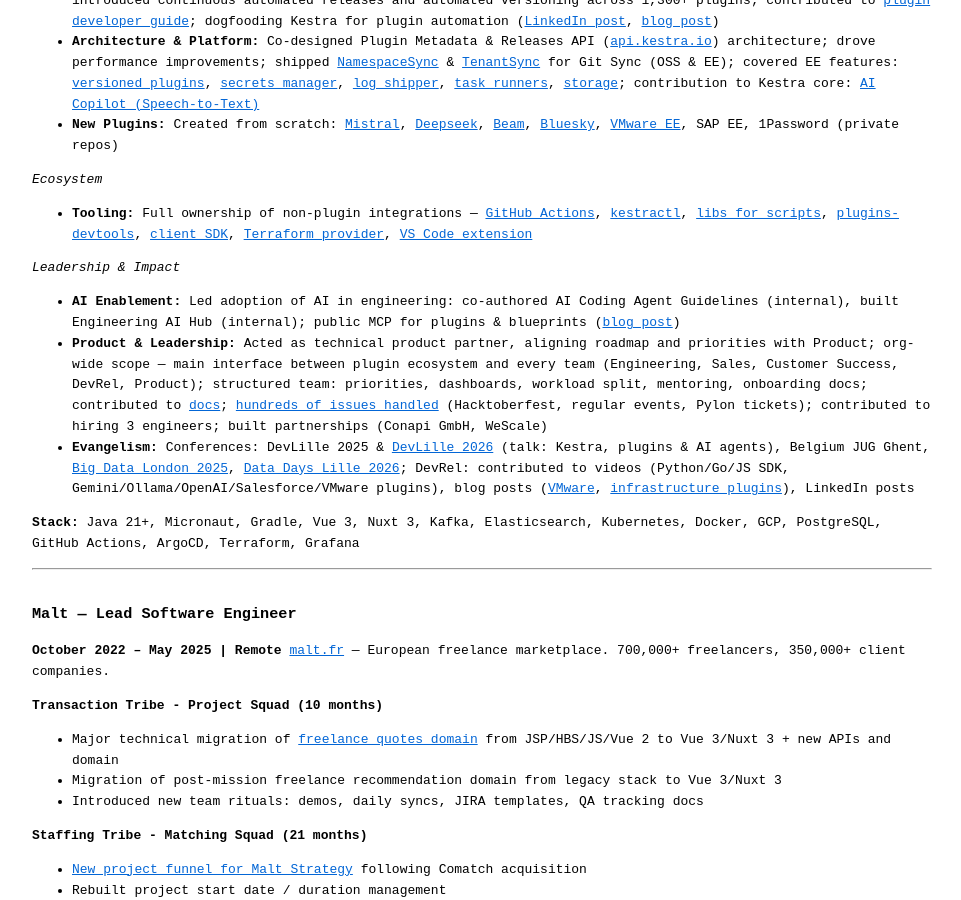
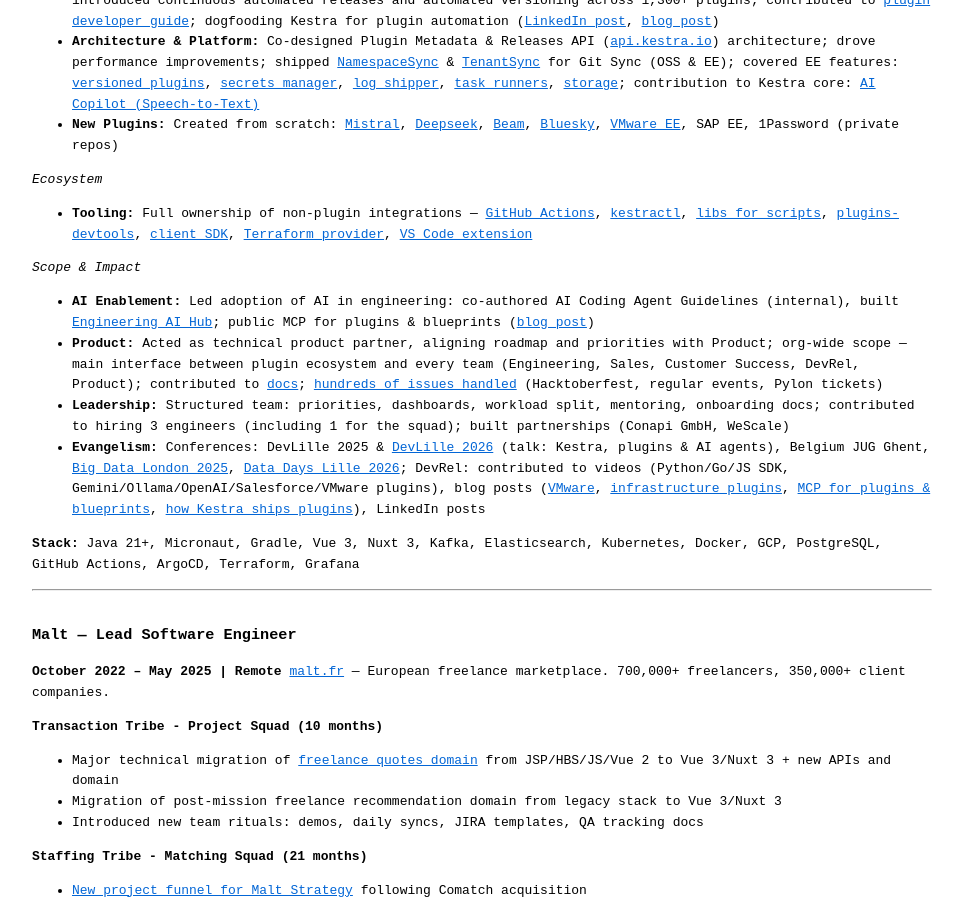
Before and after one commit to fdelbrayelle/fdelbrayelle.github.io, a Jekyll site: the page built from cv.md, in a window 1280 px wide and 900 px high, scrolled down 1333 px. Shown: the whole window, without its empty margins (158-1119 px from the left). Built offline with Jekyll 4.4.1, drawn with Linux system fonts in a browser that asks for light colours; some of the changed text lies outside the part shown.

Commit message:
feat(cv): add MCP & dogfooding blog posts, link Engineering AI Hub, split Product/Leadership
- Add MCP for plugins & blueprints and "how Kestra ships plugins" blog
  posts under Evangelism in all 4 files
- Link Engineering AI Hub (https://github.com/kestra-io/engineering-ai-hub)
  instead of "(internal)" mention in AI Enablement bullet
- Split "Product & Leadership" bullet into separate Product and Leadership
  bullets; Leadership now notes "3 engineers including 1 for the squad"
- Rename section "Leadership & Impact" → "Scope & Impact" (EN) /
  "Périmètre & Impact" (FR)
- Fix stale team name "Plugins/Integrations team" →
  "Plugins & Ecosystem Squad" in CV summaries (EN + FR)

Co-Authored-By: Claude Sonnet 4.6 <noreply@anthropic.com>

```diff
--- a/_config.yml
+++ b/_config.yml
@@ -171,11 +171,12 @@ content:
               <li><strong>Tooling:</strong> Full ownership of non-plugin integrations — <a href="https://github.com/kestra-io/github-actions" target="_blank" rel="noreferrer noopener">GitHub Actions</a>, <a href="https://github.com/kestra-io/kestractl" target="_blank" rel="noreferrer noopener">kestractl</a>, <a href="https://github.com/kestra-io/libs" target="_blank" rel="noreferrer noopener">libs for scripts</a>, <a href="https://github.com/kestra-io/plugins-devtools" target="_blank" rel="noreferrer noopener">plugins-devtools</a>, <a href="https://github.com/kestra-io/client-sdk" target="_blank" rel="noreferrer noopener">client SDK</a>, <a href="https://github.com/kestra-io/terraform-provider-kestra" target="_blank" rel="noreferrer noopener">Terraform provider</a>, <a href="https://github.com/kestra-io/vscode-kestra" target="_blank" rel="noreferrer noopener">VS Code extension</a></li>
             </ul>
           </p>
-          <p><em>Leadership &amp; Impact</em>
+          <p><em>Scope &amp; Impact</em>
             <ul>
-              <li><strong>AI Enablement:</strong> Led adoption of AI in engineering: co-authored AI Coding Agent Guidelines (internal), built Engineering AI Hub (internal); public MCP for plugins &amp; blueprints (<a href="https://kestra.io/blogs/2026-04-30-kestra-mcp-plugins-blueprints" target="_blank" rel="noreferrer noopener">blog post</a>)</li>
-              <li><strong>Product &amp; Leadership:</strong> Acted as technical product partner, aligning roadmap and priorities with Product; org-wide scope — main interface between plugin ecosystem and every team (Engineering, Sales, Customer Success, DevRel, Product); structured team: priorities, dashboards, workload split, mentoring, onboarding docs; contributed to <a href="https://github.com/kestra-io/docs" target="_blank" rel="noreferrer noopener">docs</a>; <a href="https://github.com/search?q=assignee%3Afdelbrayelle+org%3Akestra-io&amp;type=issues" target="_blank" rel="noreferrer noopener">hundreds of issues handled</a> (Hacktoberfest, regular events, Pylon tickets); contributed to hiring 3 engineers; built partnerships (Conapi GmbH, WeScale)</li>
-              <li><strong>Evangelism:</strong> Conferences: DevLille 2025 &amp; <a href="https://devlille.fr/talk-page-136143e9-347b-4884-b21c-ef9cd6caab40/" target="_blank" rel="noreferrer noopener">DevLille 2026</a> (talk on Kestra, plugins &amp; AI agents), Belgium JUG Ghent, <a href="https://bigdataldn.com" target="_blank" rel="noreferrer noopener">Big Data London 2025</a>, <a href="https://fdelbrayelle.github.io/meetups/datadayslille2026/en/" target="_blank" rel="noreferrer noopener">Data Days Lille 2026</a>; DevRel: contributed to videos (Python/Go/JS SDK, Gemini/Ollama/OpenAI/Salesforce/VMware plugins), blog posts (<a href="https://kestra.io/blogs/control-vmware-with-kestra" target="_blank" rel="noreferrer noopener">VMware</a>, <a href="https://kestra.io/blogs/infra-automation" target="_blank" rel="noreferrer noopener">infrastructure plugins</a>), LinkedIn posts</li>
+              <li><strong>AI Enablement:</strong> Led adoption of AI in engineering: co-authored AI Coding Agent Guidelines (internal), built <a href="https://github.com/kestra-io/engineering-ai-hub" target="_blank" rel="noreferrer noopener">Engineering AI Hub</a>; public MCP for plugins &amp; blueprints (<a href="https://kestra.io/blogs/2026-04-30-kestra-mcp-plugins-blueprints" target="_blank" rel="noreferrer noopener">blog post</a>)</li>
+              <li><strong>Product:</strong> Acted as technical product partner, aligning roadmap and priorities with Product; org-wide scope — main interface between plugin ecosystem and every team (Engineering, Sales, Customer Success, DevRel, Product); contributed to <a href="https://github.com/kestra-io/docs" target="_blank" rel="noreferrer noopener">docs</a>; <a href="https://github.com/search?q=assignee%3Afdelbrayelle+org%3Akestra-io&amp;type=issues" target="_blank" rel="noreferrer noopener">hundreds of issues handled</a> (Hacktoberfest, regular events, Pylon tickets)</li>
+              <li><strong>Leadership:</strong> Structured team: priorities, dashboards, workload split, mentoring, onboarding docs; contributed to hiring 3 engineers (including 1 for the squad); built partnerships (Conapi GmbH, WeScale)</li>
+              <li><strong>Evangelism:</strong> Conferences: DevLille 2025 &amp; <a href="https://devlille.fr/talk-page-136143e9-347b-4884-b21c-ef9cd6caab40/" target="_blank" rel="noreferrer noopener">DevLille 2026</a> (talk on Kestra, plugins &amp; AI agents), Belgium JUG Ghent, <a href="https://bigdataldn.com" target="_blank" rel="noreferrer noopener">Big Data London 2025</a>, <a href="https://fdelbrayelle.github.io/meetups/datadayslille2026/en/" target="_blank" rel="noreferrer noopener">Data Days Lille 2026</a>; DevRel: contributed to videos (Python/Go/JS SDK, Gemini/Ollama/OpenAI/Salesforce/VMware plugins), blog posts (<a href="https://kestra.io/blogs/control-vmware-with-kestra" target="_blank" rel="noreferrer noopener">VMware</a>, <a href="https://kestra.io/blogs/infra-automation" target="_blank" rel="noreferrer noopener">infrastructure plugins</a>, <a href="https://kestra.io/blogs/2026-04-30-kestra-mcp-plugins-blueprints" target="_blank" rel="noreferrer noopener">MCP for plugins &amp; blueprints</a>, <a href="https://kestra.io/blogs/2026-04-27-how-kestra-ships-plugins" target="_blank" rel="noreferrer noopener">how Kestra ships plugins</a>), LinkedIn posts</li>
             </ul>
           </p>
           <p><strong>Tech stack:</strong> <mark>Java 21+</mark>, <mark>Micronaut</mark>, <mark>Gradle</mark>, <mark>Vue 3</mark>, <mark>Nuxt 3</mark>, <mark>Kafka</mark>, <mark>ElasticSearch</mark>, <mark>Kubernetes</mark>, <mark>Docker</mark>, <mark>Google Cloud Platform</mark>, <mark>PostgreSQL</mark>, <mark>git</mark>, <mark>GitHub Actions</mark>, <mark>ArgoCD</mark>, <mark>Terraform</mark>, <mark>Elasticsearch Logstash Kibana</mark>, <mark>Grafana</mark></p>
--- a/cv.md
+++ b/cv.md
@@ -20,7 +20,7 @@ permalink: /cv/
 
 ## Summary
 
-Full-stack engineer and technical leader with 15+ years of experience in Java ecosystem, cloud-native architecture, microservices, and open-source software. Currently Lead Software Engineer at [Kestra](https://kestra.io), leading the Plugins/Integrations team for an open-source workflow orchestration platform. Deep expertise in Java 21+, Micronaut, Kubernetes, Kafka, GCP, and Vue.js. Fluent in French (native), English (C1), Japanese (JLPT N2), and Georgian (A2/B1).
+Full-stack engineer and technical leader with 15+ years of experience in Java ecosystem, cloud-native architecture, microservices, and open-source software. Currently Lead Software Engineer at [Kestra](https://kestra.io), leading the Plugins & Ecosystem Squad for an open-source workflow orchestration platform. Deep expertise in Java 21+, Micronaut, Kubernetes, Kafka, GCP, and Vue.js. Fluent in French (native), English (C1), Japanese (JLPT N2), and Georgian (A2/B1).
 
 Since 2022, I have been part of the scale-up and startup world — first at Malt, a fast-growing European freelance marketplace, then at Kestra where I lead the entire plugin ecosystem in a high-growth, open-source context.
 
@@ -62,11 +62,12 @@ My job has changed dramatically since 2022, and even more so since 2025 with the
 
 - **Tooling:** Full ownership of non-plugin integrations — [GitHub Actions](https://github.com/kestra-io/github-actions), [kestractl](https://github.com/kestra-io/kestractl), [libs for scripts](https://github.com/kestra-io/libs), [plugins-devtools](https://github.com/kestra-io/plugins-devtools), [client SDK](https://github.com/kestra-io/client-sdk), [Terraform provider](https://github.com/kestra-io/terraform-provider-kestra), [VS Code extension](https://github.com/kestra-io/vscode-kestra)
 
-*Leadership & Impact*
+*Scope & Impact*
 
-- **AI Enablement:** Led adoption of AI in engineering: co-authored AI Coding Agent Guidelines (internal), built Engineering AI Hub (internal); public MCP for plugins & blueprints ([blog post](https://kestra.io/blogs/2026-04-30-kestra-mcp-plugins-blueprints))
-- **Product & Leadership:** Acted as technical product partner, aligning roadmap and priorities with Product; org-wide scope — main interface between plugin ecosystem and every team (Engineering, Sales, Customer Success, DevRel, Product); structured team: priorities, dashboards, workload split, mentoring, onboarding docs; contributed to [docs](https://github.com/kestra-io/docs); [hundreds of issues handled](https://github.com/search?q=assignee%3Afdelbrayelle+org%3Akestra-io&type=issues) (Hacktoberfest, regular events, Pylon tickets); contributed to hiring 3 engineers; built partnerships (Conapi GmbH, WeScale)
-- **Evangelism:** Conferences: DevLille 2025 & [DevLille 2026](https://devlille.fr/talk-page-136143e9-347b-4884-b21c-ef9cd6caab40/) (talk: Kestra, plugins & AI agents), Belgium JUG Ghent, [Big Data London 2025](https://bigdataldn.com), [Data Days Lille 2026](https://fdelbrayelle.github.io/meetups/datadayslille2026/en/); DevRel: contributed to videos (Python/Go/JS SDK, Gemini/Ollama/OpenAI/Salesforce/VMware plugins), blog posts ([VMware](https://kestra.io/blogs/control-vmware-with-kestra), [infrastructure plugins](https://kestra.io/blogs/infra-automation)), LinkedIn posts
+- **AI Enablement:** Led adoption of AI in engineering: co-authored AI Coding Agent Guidelines (internal), built [Engineering AI Hub](https://github.com/kestra-io/engineering-ai-hub); public MCP for plugins & blueprints ([blog post](https://kestra.io/blogs/2026-04-30-kestra-mcp-plugins-blueprints))
+- **Product:** Acted as technical product partner, aligning roadmap and priorities with Product; org-wide scope — main interface between plugin ecosystem and every team (Engineering, Sales, Customer Success, DevRel, Product); contributed to [docs](https://github.com/kestra-io/docs); [hundreds of issues handled](https://github.com/search?q=assignee%3Afdelbrayelle+org%3Akestra-io&type=issues) (Hacktoberfest, regular events, Pylon tickets)
+- **Leadership:** Structured team: priorities, dashboards, workload split, mentoring, onboarding docs; contributed to hiring 3 engineers (including 1 for the squad); built partnerships (Conapi GmbH, WeScale)
+- **Evangelism:** Conferences: DevLille 2025 & [DevLille 2026](https://devlille.fr/talk-page-136143e9-347b-4884-b21c-ef9cd6caab40/) (talk: Kestra, plugins & AI agents), Belgium JUG Ghent, [Big Data London 2025](https://bigdataldn.com), [Data Days Lille 2026](https://fdelbrayelle.github.io/meetups/datadayslille2026/en/); DevRel: contributed to videos (Python/Go/JS SDK, Gemini/Ollama/OpenAI/Salesforce/VMware plugins), blog posts ([VMware](https://kestra.io/blogs/control-vmware-with-kestra), [infrastructure plugins](https://kestra.io/blogs/infra-automation), [MCP for plugins & blueprints](https://kestra.io/blogs/2026-04-30-kestra-mcp-plugins-blueprints), [how Kestra ships plugins](https://kestra.io/blogs/2026-04-27-how-kestra-ships-plugins)), LinkedIn posts
 
 **Stack:** Java 21+, Micronaut, Gradle, Vue 3, Nuxt 3, Kafka, Elasticsearch, Kubernetes, Docker, GCP, PostgreSQL, GitHub Actions, ArgoCD, Terraform, Grafana
 
```
Also changed, not shown: _data/fr_site.yml (+5 -4 lines), fr/cv.md (+6 -5 lines).
